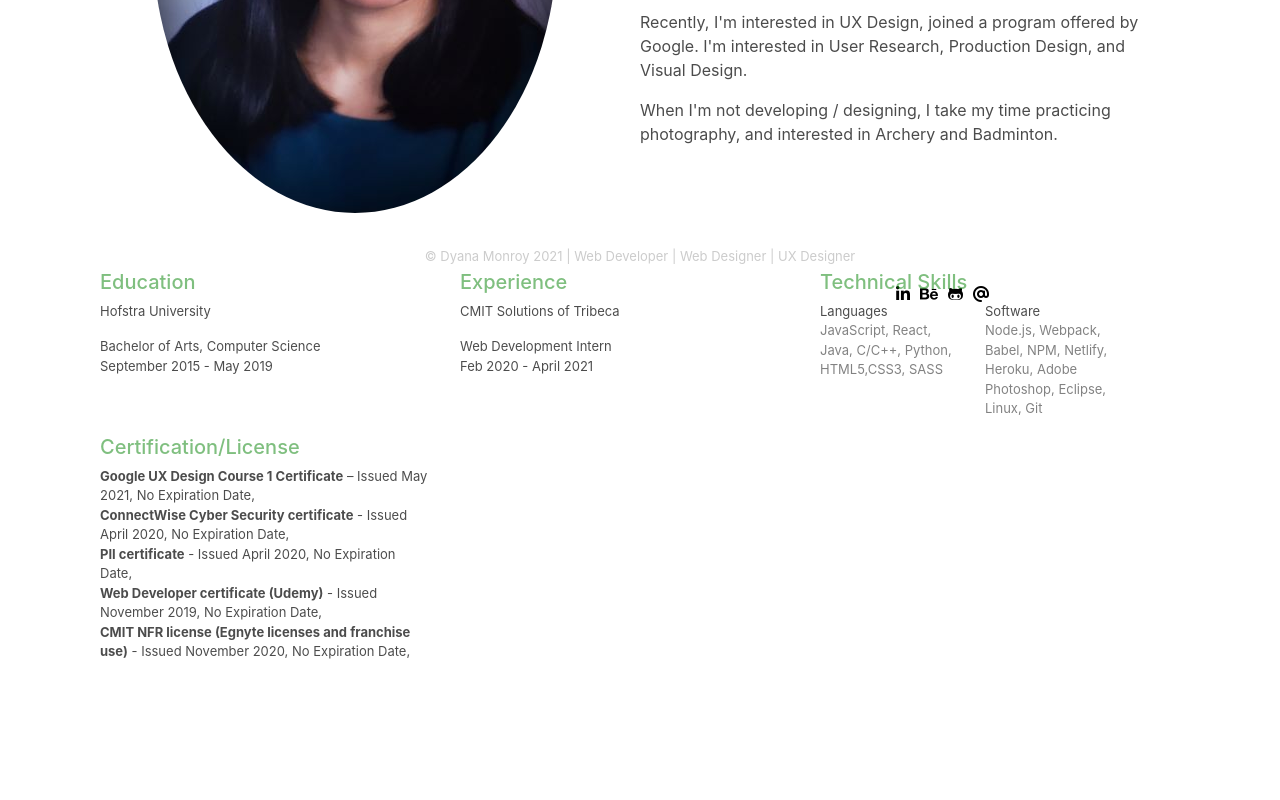
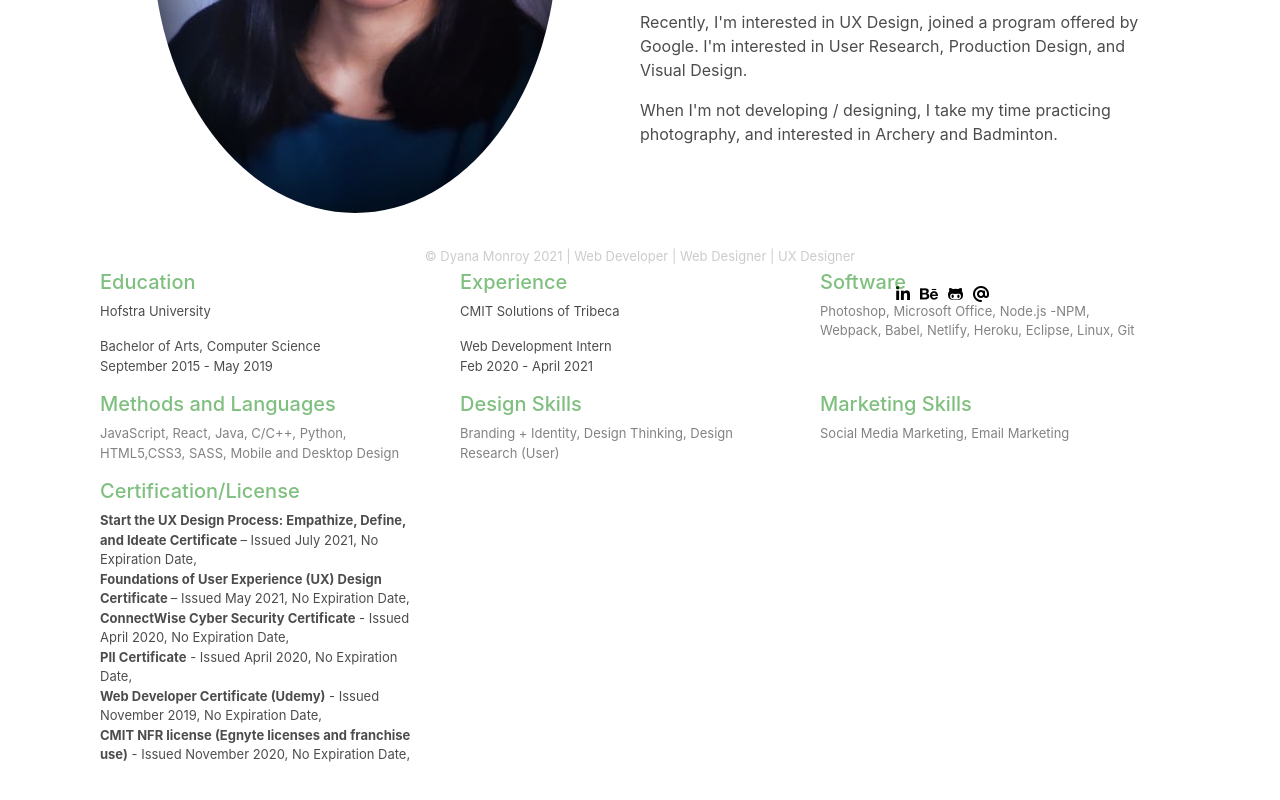
Before and after one commit to DM54/Portfolio, a React (Create React App) app in the folder portfolio/: page /about in a window 1280 px wide. Shown: the part 494-1294 px from the top of the page. Before the commit the page ends 1212 px from the top, so only its background shows below. Built offline with nearby package versions, Linux system fonts and the light colour scheme.

Commit message:
updated about page

```diff
--- a/portfolio/src/pages/About.js
+++ b/portfolio/src/pages/About.js
@@ -72,46 +72,59 @@ const About = () => {
               </p>
              </div>
              <div className="col-sm-4">
-             <h5 className="name">Technical Skills</h5>
-             <div className="row">
-             <div className="col-md">
+             <h5 className="name">Software</h5>
              <p className="pcolorabout psize">
-             Languages
+               <p  className="pcolorabout psize">
+               Photoshop, Microsoft Office, Node.js -NPM,
+               Webpack, Babel, Netlify, Heroku, Eclipse, Linux, Git
+               </p>
+              </p>
+             </div>
+             <div className="col-sm-4">
+             <h5 className="name">Methods and Languages </h5>
+             <p className="pcolorabout psize">
                <p  className="pcolorabout psize">
                JavaScript, React, Java, C/C++, Python,
-               HTML5,CSS3, SASS
+               HTML5,CSS3, SASS,  Mobile and Desktop Design
                </p>
               </p>
-              </div>
-              <div className="col-md">
+             </div>
+             <div className="col-sm-4">
+             <h5 className="name">Design Skills </h5>
              <p className="pcolorabout psize">
-             Software
+               <p  className="pcolorabout psize">
+               Branding + Identity, Design Thinking, Design Research (User)
+               </p>
+              </p>
+             </div>
+             <div className="col-sm-4">
+             <h5 className="name">Marketing Skills </h5>
              <p className="pcolorabout psize">
-             Node.js, Webpack, Babel, NPM,
-             Netlify, Heroku, Adobe Photoshop, Eclipse,
-             Linux, Git
-             </p>
+               <p  className="pcolorabout psize">
+               Social Media Marketing, Email Marketing
+               </p>
               </p>
-              </div>
-
-              </div>
              </div>
-         </div>
-         <div className="row">
-            <div className= "col-sm-4">
+             <div className= "col-sm-4">
               <h5 className="name">Certification/License</h5>
                <p className="pcolorabout psize">
-                <strong>Google UX Design Course 1 Certificate</strong> – Issued May 2021, No Expiration Date,
+               <strong> Start the UX Design Process: Empathize, Define, and Ideate Certificate </strong> – Issued July 2021, No Expiration Date,
                 <br/>
-               <strong> ConnectWise Cyber Security certificate</strong> - Issued April 2020, No Expiration Date,
+                <strong> Foundations of User Experience (UX) Design Certificate </strong> – Issued May 2021, No Expiration Date,
                 <br/>
-               <strong> PII certificate</strong> - Issued April 2020, No Expiration Date,
+               <strong> ConnectWise Cyber Security Certificate</strong> - Issued April 2020, No Expiration Date,
                 <br/>
-               <strong>Web Developer certificate (Udemy)</strong>  - Issued November 2019, No Expiration Date,
+               <strong> PII Certificate</strong> - Issued April 2020, No Expiration Date,
+                <br/>
+               <strong>Web Developer Certificate (Udemy)</strong>  - Issued November 2019, No Expiration Date,
                 <br/>
                <strong> CMIT NFR license (Egnyte licenses and franchise use)</strong> - Issued November 2020, No Expiration Date,
                </p>
             </div>
+
+         </div>
+         <div className="row">
+
          </div>
    </div>
 
--- a/portfolio/src/pages/WebDev.js
+++ b/portfolio/src/pages/WebDev.js
@@ -23,8 +23,6 @@ const WebDev = () => {
                       </div>
                       <Travelsitelink></Travelsitelink>
 
-
-
                   </div>
                   <div class="col-md-6">
                       <div class="stylepics">
@@ -34,8 +32,8 @@ const WebDev = () => {
                       <Crwnclothinglink></Crwnclothinglink>
 
                   </div>
+                </div>
 
-                </div>
                 </div>
 
 
```
